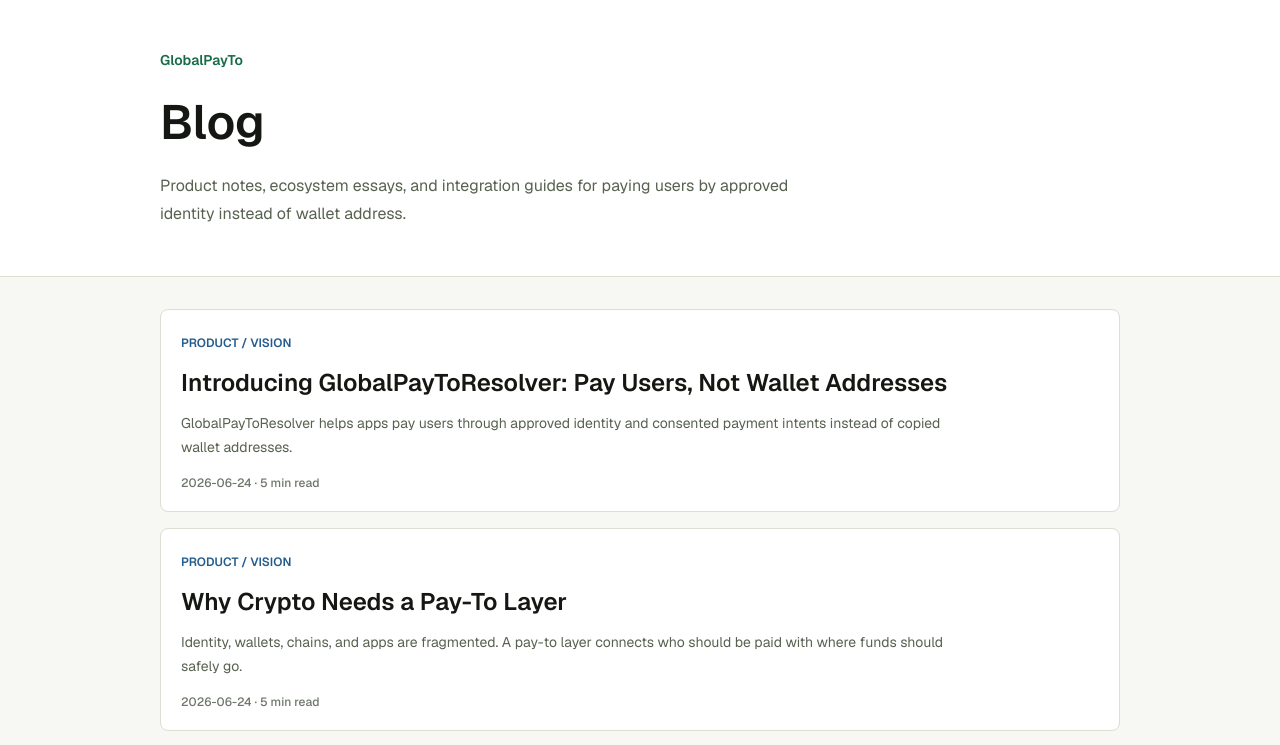
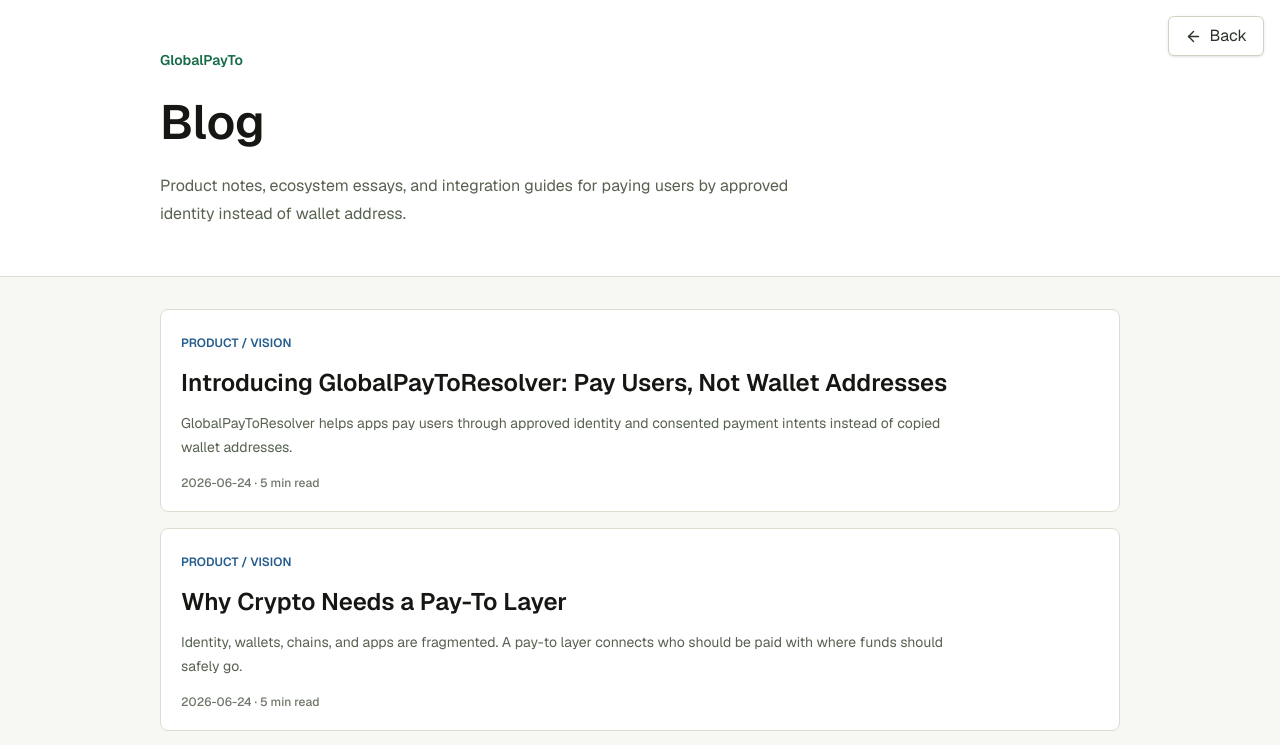
Before and after one commit to global-pay-to-resolver/globalpayto-site, a Next.js app: page /blog in a window 1280 px wide. Shown: the top 745 px of the page. Built offline with nearby package versions, Linux system fonts and the light colour scheme.

Commit message:
Add back button to subpages

```diff
--- a/src/app/auth/callback/page.tsx
+++ b/src/app/auth/callback/page.tsx
@@ -2,6 +2,8 @@
 
 import Link from "next/link";
 import { CubidAuthCallback, CubidAuthProvider } from "@cubid/auth-react";
+
+import { BackButton } from "@/components/navigation/back-button";
 
 const publicConfig = {
   clientId: process.env.NEXT_PUBLIC_CUBID_OIDC_CLIENT_ID ?? "",
@@ -16,6 +18,7 @@ export default function CubidCallbackPage() {
   if (!isConfigured) {
     return (
       <main className="flex min-h-screen items-center justify-center bg-[#f6f7f4] px-6 text-[#141914]">
+        <BackButton />
         <section className="w-full max-w-lg rounded-lg border border-[#d9ddd2] bg-white p-6 shadow-sm">
           <h1 className="text-2xl font-semibold">Cubid callback</h1>
           <p className="mt-3 text-sm leading-6 text-[#596456]">
@@ -41,6 +44,7 @@ export default function CubidCallbackPage() {
       redirectUri={publicConfig.redirectUri}
     >
       <main className="flex min-h-screen items-center justify-center bg-[#f6f7f4] px-6 text-[#141914]">
+        <BackButton />
         <section className="w-full max-w-lg rounded-lg border border-[#d9ddd2] bg-white p-6 shadow-sm">
           <h1 className="text-2xl font-semibold">Completing Cubid sign-in</h1>
           <div className="mt-4 rounded-md border border-[#dce2d6] bg-[#f8faf6] p-4 text-sm leading-6">
--- a/src/app/blog/[slug]/page.tsx
+++ b/src/app/blog/[slug]/page.tsx
@@ -1,6 +1,7 @@
 import Link from "next/link";
 import { notFound } from "next/navigation";
 
+import { BackButton } from "@/components/navigation/back-button";
 import { blogPosts, getBlogPost } from "@/lib/blog-posts";
 
 interface BlogPostPageProps {
@@ -33,6 +34,7 @@ export default async function BlogPostPage({ params }: BlogPostPageProps) {
 
   return (
     <main className="min-h-screen bg-[#f7f8f4] text-[#151713]">
+      <BackButton fallbackHref="/blog" />
       <article className="mx-auto max-w-3xl px-6 py-10 lg:px-8">
         <Link
           className="text-sm font-semibold text-[#176b46] underline-offset-4 hover:underline"
--- a/src/app/blog/page.tsx
+++ b/src/app/blog/page.tsx
@@ -1,5 +1,6 @@
 import Link from "next/link";
 
+import { BackButton } from "@/components/navigation/back-button";
 import { blogPosts } from "@/lib/blog-posts";
 
 export const metadata = {
@@ -11,6 +12,7 @@ export const metadata = {
 export default function BlogIndexPage() {
   return (
     <main className="min-h-screen bg-[#f7f8f4] text-[#151713]">
+      <BackButton />
       <section className="border-b border-[#d9dfd1] bg-white">
         <div className="mx-auto max-w-5xl px-6 py-12 lg:px-8">
           <Link
--- a/src/app/history/page.tsx
+++ b/src/app/history/page.tsx
@@ -1,6 +1,7 @@
 import { ArrowDownToLine, ArrowUpFromLine, History } from "lucide-react";
 import Link from "next/link";
 
+import { BackButton } from "@/components/navigation/back-button";
 import {
   groupIncomingTransactions,
   type IncomingHistoryFilter,
@@ -32,6 +33,7 @@ export default async function HistoryPage({ searchParams }: HistoryPageProps) {
 
   return (
     <main className="min-h-screen bg-[#f7f8f4] text-[#151713]">
+      <BackButton />
       <section className="border-b border-[#d9dfd1] bg-white">
         <div className="mx-auto max-w-7xl px-6 py-10 lg:px-8">
           <Link
--- a/src/components/hosted-action/route-selection-client.tsx
+++ b/src/components/hosted-action/route-selection-client.tsx
@@ -3,6 +3,7 @@
 import { CheckCircle2, Circle, GitBranch, XCircle } from "lucide-react";
 import { useMemo, useState } from "react";
 
+import { BackButton } from "@/components/navigation/back-button";
 import type {
   HostedActionState,
   ReceivePath,
@@ -113,6 +114,7 @@ export function RouteSelectionClient({ action, submitUrl }: RouteSelectionClient
 
   return (
     <main className="min-h-screen bg-[#f7f8f4] px-5 py-8 text-[#151713] sm:px-8">
+      <BackButton />
       <section className="mx-auto grid max-w-6xl gap-6 lg:grid-cols-[0.82fr_1.18fr]">
         <div className="rounded-lg border border-[#d9dfd1] bg-white p-5 shadow-sm">
           <div className="flex h-11 w-11 items-center justify-center rounded-md bg-[#e5eef8] text-[#245c8d]">
--- /dev/null
+++ b/src/components/navigation/back-button.tsx
@@ -0,0 +1,33 @@
+"use client";
+
+import { ArrowLeft } from "lucide-react";
+import { useRouter } from "next/navigation";
+
+interface BackButtonProps {
+  fallbackHref?: string;
+}
+
+export function BackButton({ fallbackHref = "/" }: BackButtonProps) {
+  const router = useRouter();
+
+  function goBack() {
+    if (window.history.length > 1) {
+      router.back();
+      return;
+    }
+
+    router.push(fallbackHref);
+  }
+
+  return (
+    <button
+      aria-label="Go back"
+      className="fixed right-4 top-4 z-50 inline-flex h-10 items-center justify-center gap-2 rounded-md border border-[#cbd4c3] bg-white px-4 text-sm font-semibold text-[#2c3429] shadow-sm transition hover:bg-[#f1f4ec] focus:outline-none focus:ring-2 focus:ring-[#176b46] focus:ring-offset-2"
+      onClick={goBack}
+      type="button"
+    >
+      <ArrowLeft size={17} aria-hidden="true" />
+      Back
+    </button>
+  );
+}
```
